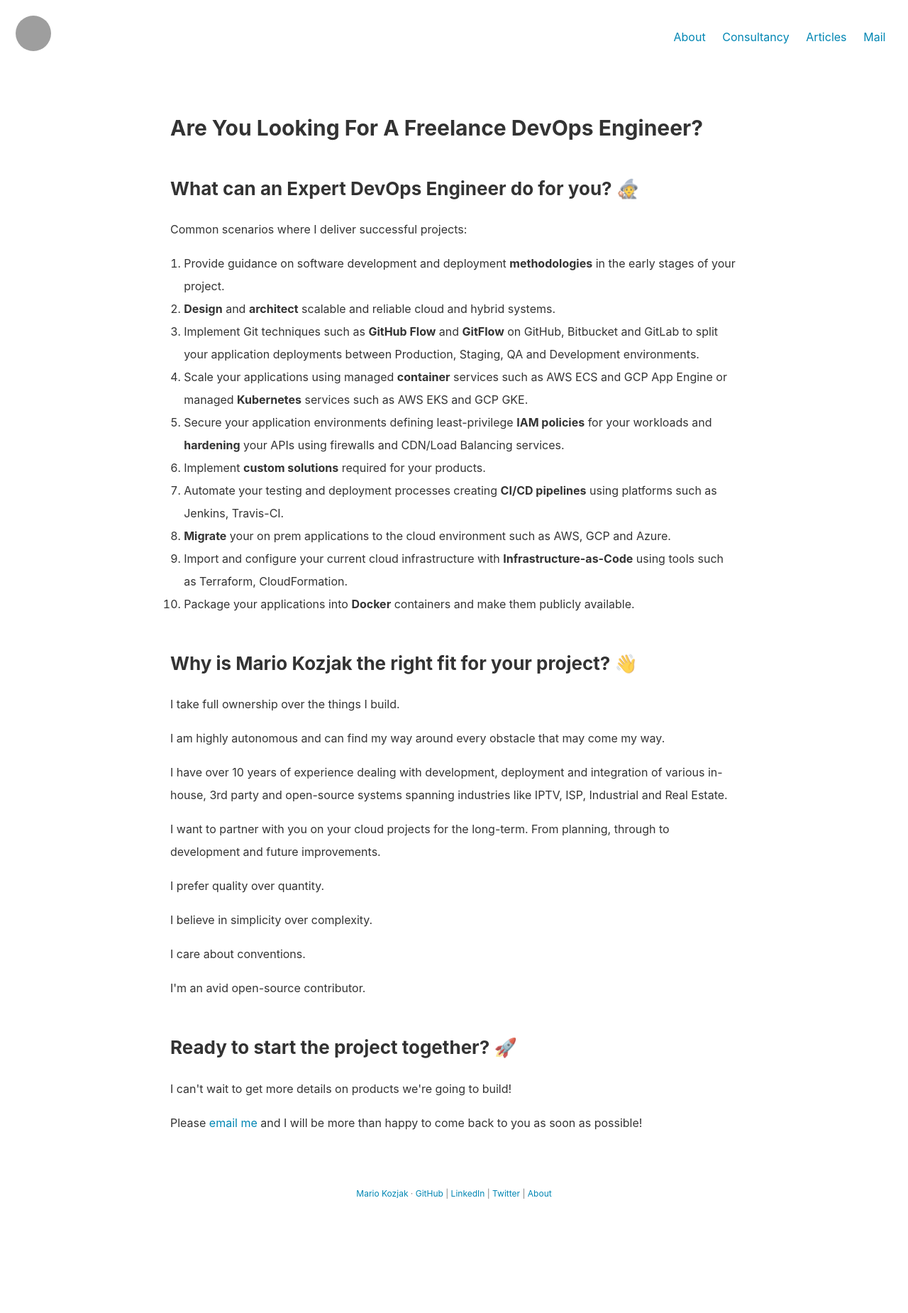
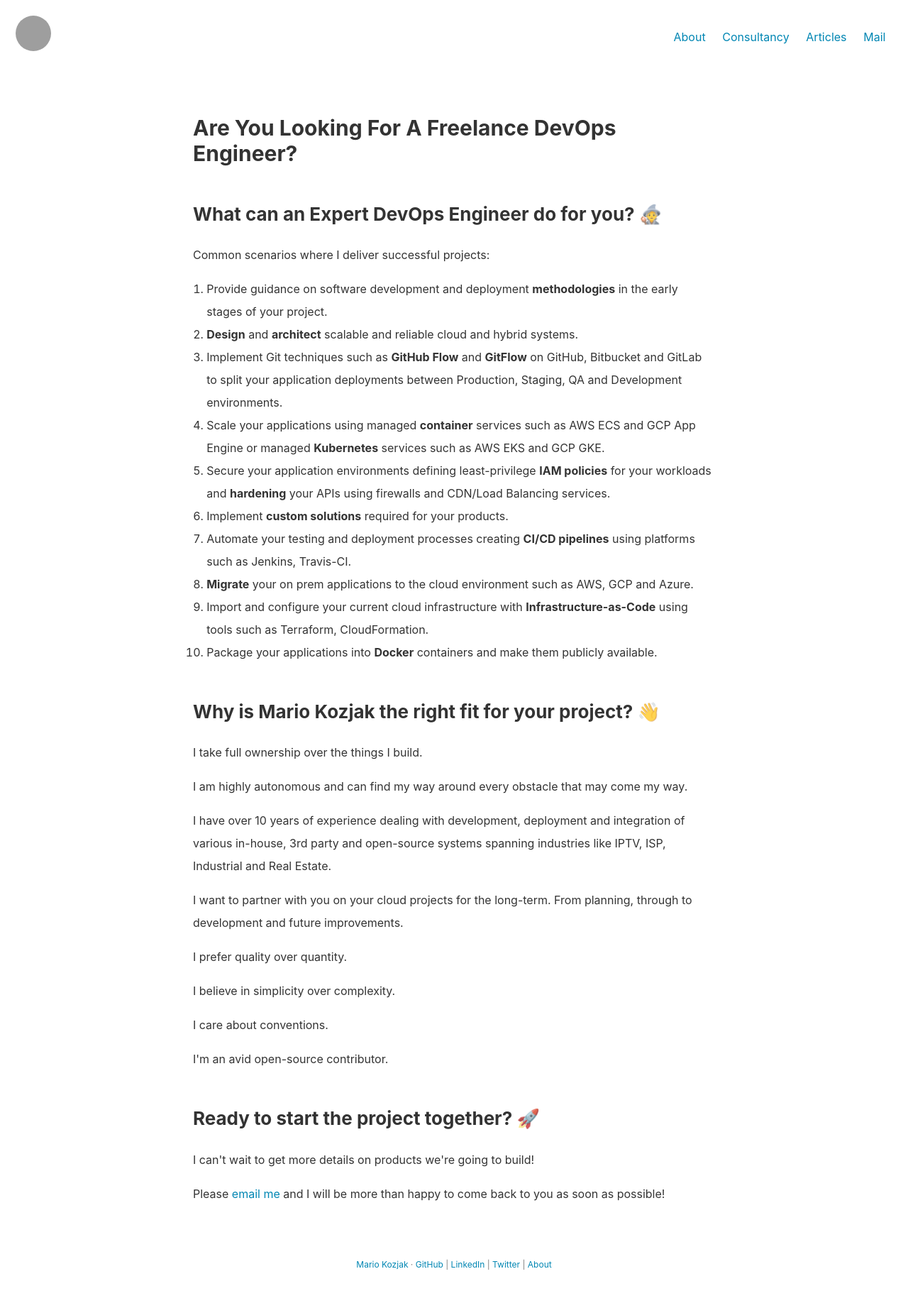
Before and after one commit to mkozjak/mkozjak.github.io, a Jekyll site: the page built from index.html, in a window 1280 px wide. Shown: the whole page at 71% size. Built offline with Jekyll 4.4.1, drawn with Linux system fonts in a browser that asks for light colours; before the commit the page ends 1750 px from its top, so only the background shows below that; grey boxes are pictures that could not be loaded.

Commit message:
set all paddings

```diff
--- a/assets/scss/_layout.scss
+++ b/assets/scss/_layout.scss
@@ -61,6 +61,12 @@ hr {
   margin-right: auto;
   max-width: 800px;
   font-weight: normal;
+  padding-left: $base-spacing;
+  padding-right: $base-spacing;
+}
+
+h1.page-title {
+  padding-left: $base-spacing/2;
 }
 
 .pull-left {
```
